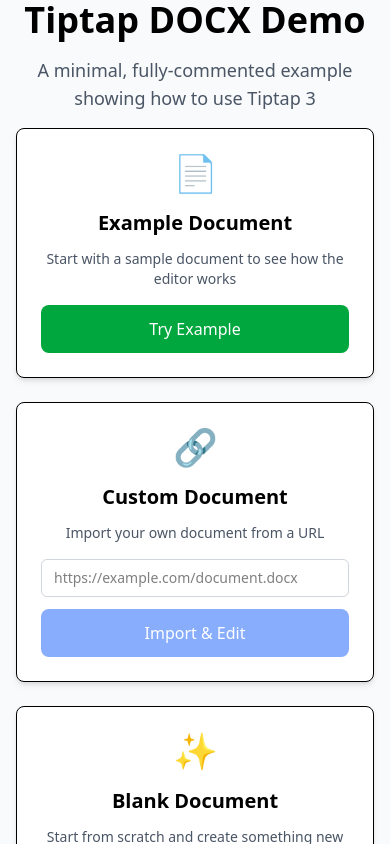
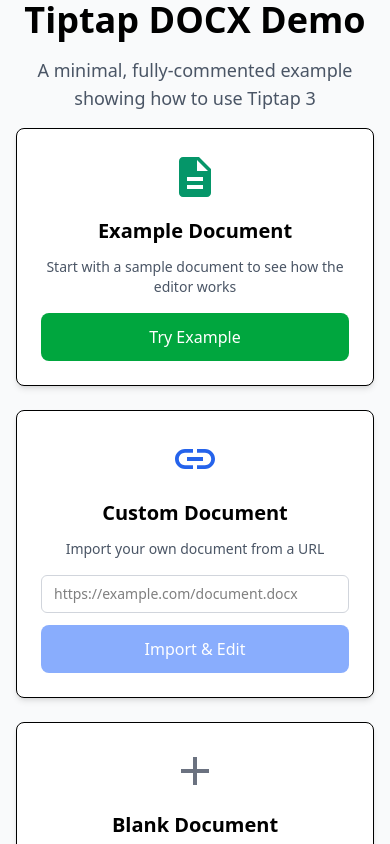
Before and after one commit to raulereno/tiptap-example-integration, a Next.js app: page / in a window 390 px wide. Shown: the top 844 px of the page. Built offline with nearby package versions, Linux system fonts and the light colour scheme.

Commit message:
Enhance Home component layout by integrating Material UI icons for document options. Updated button styles for improved spacing and responsiveness, ensuring a better user experience when selecting document types.

```diff
--- a/src/app/page.tsx
+++ b/src/app/page.tsx
@@ -3,6 +3,11 @@
 import Link from 'next/link'
 import { useState } from 'react'
 import { useRouter } from 'next/navigation'
+import {
+  Description,
+  Link as LinkIcon,
+  Add as AddIcon
+} from '@mui/icons-material'
 
 export default function Home() {
   const [docUrl, setDocUrl] = useState('')
@@ -35,29 +40,33 @@
         {/* Main Options Grid */}
         <div className="grid grid-cols-1 md:grid-cols-3 gap-6 mb-8">
           {/* Option 1: Example Document */}
-          <div className="bg-white p-6 rounded-lg shadow-md border hover:shadow-lg transition-shadow">
-            <div className="text-4xl mb-4">📄</div>
+          <div className="bg-white p-6 rounded-lg shadow-md border hover:shadow-lg transition-shadow flex flex-col">
+            <div className="flex justify-center mb-4">
+              <Description sx={{ fontSize: 48, color: '#059669' }} />
+            </div>
             <h3 className="text-xl font-semibold mb-3">Example Document</h3>
-            <p className="text-gray-600 mb-4 text-sm">
+            <p className="text-gray-600 mb-4 text-sm flex-grow">
               Start with a sample document to see how the editor works
             </p>
             <button
               onClick={handleExampleDocument}
               disabled={isLoading}
-              className="w-full bg-green-600 text-white px-4 py-3 rounded-lg hover:bg-green-700 transition-colors disabled:opacity-50 disabled:cursor-not-allowed font-medium"
+              className="w-full bg-green-600 text-white px-4 py-3 rounded-lg hover:bg-green-700 transition-colors disabled:opacity-50 disabled:cursor-not-allowed font-medium mt-auto"
             >
               {isLoading ? 'Opening...' : 'Try Example'}
             </button>
           </div>
 
           {/* Option 2: Custom URL */}
-          <div className="bg-white p-6 rounded-lg shadow-md border hover:shadow-lg transition-shadow">
-            <div className="text-4xl mb-4">🔗</div>
+          <div className="bg-white p-6 rounded-lg shadow-md border hover:shadow-lg transition-shadow flex flex-col">
+            <div className="flex justify-center mb-4">
+              <LinkIcon sx={{ fontSize: 48, color: '#2563eb' }} />
+            </div>
             <h3 className="text-xl font-semibold mb-3">Custom Document</h3>
-            <p className="text-gray-600 mb-4 text-sm">
+            <p className="text-gray-600 mb-4 text-sm flex-grow">
               Import your own document from a URL
             </p>
-            <form onSubmit={handleSubmit} className="space-y-3">
+            <form onSubmit={handleSubmit} className="space-y-3 mt-auto">
               <input
                 type="url"
                 value={docUrl}
@@ -76,15 +85,17 @@
           </div>
 
           {/* Option 3: Blank Document */}
-          <div className="bg-white p-6 rounded-lg shadow-md border hover:shadow-lg transition-shadow">
-            <div className="text-4xl mb-4">✨</div>
+          <div className="bg-white p-6 rounded-lg shadow-md border hover:shadow-lg transition-shadow flex flex-col">
+            <div className="flex justify-center mb-4">
+              <AddIcon sx={{ fontSize: 48, color: '#6b7280' }} />
+            </div>
             <h3 className="text-xl font-semibold mb-3">Blank Document</h3>
-            <p className="text-gray-600 mb-4 text-sm">
+            <p className="text-gray-600 mb-4 text-sm flex-grow">
               Start from scratch and create something new
             </p>
             <Link
               href="/edit-document"
-              className="block w-full bg-gray-600 text-white px-4 py-3 rounded-lg hover:bg-gray-700 transition-colors font-medium"
+              className="block w-full bg-gray-600 text-white px-4 py-3 rounded-lg hover:bg-gray-700 transition-colors font-medium mt-auto"
             >
               Start Creating
             </Link>
```
